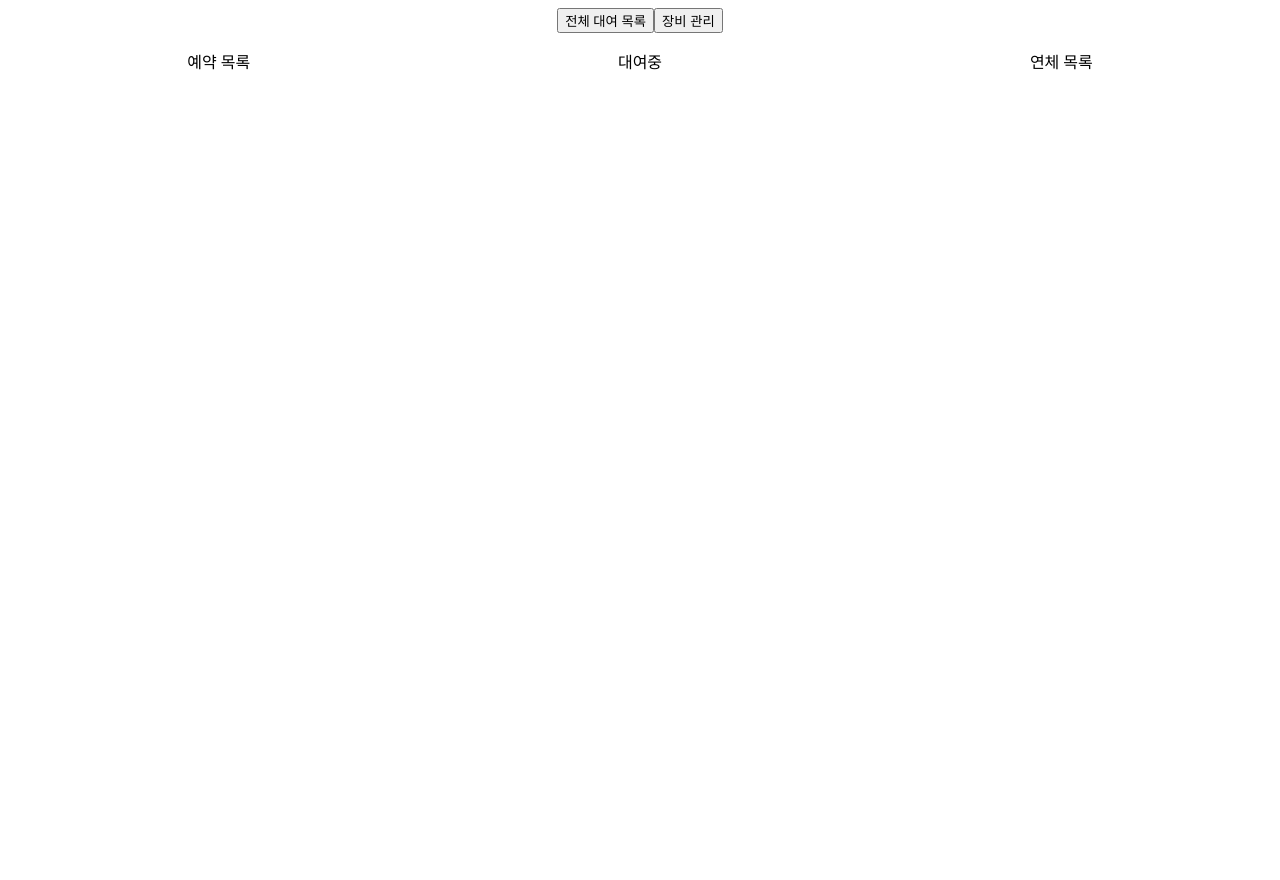
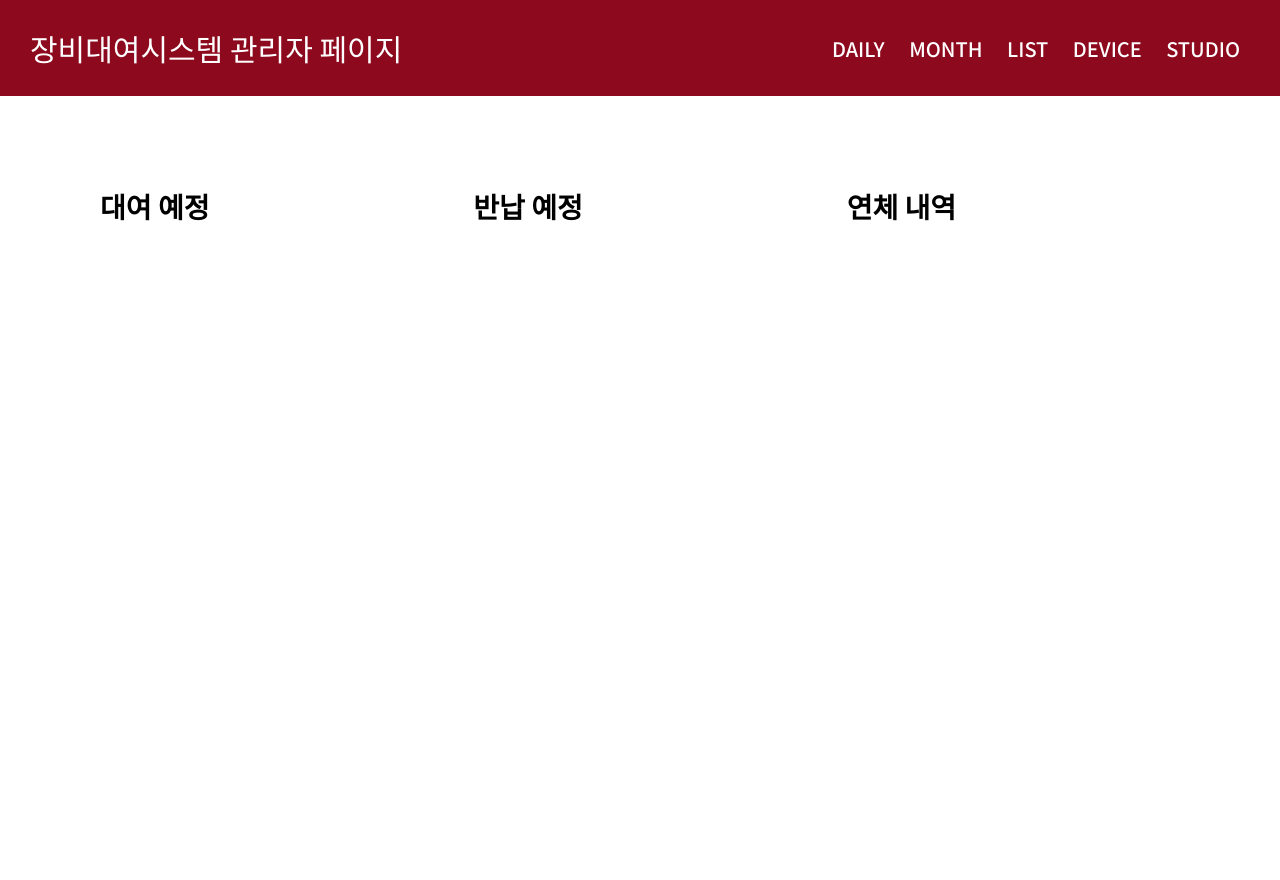
Before and after one commit to dooking/KU-MediaCenterV1, a Django app: page /adminpage/main in a window 1280 px wide. Before the commit the page ends 70 px from the top, so only its background shows below. Run offline with Django 3.2, Linux system fonts and the light colour scheme; data that the repository does not hold is empty.

Commit message:
adminpage/main css working

```diff
--- /dev/null
+++ b/project/adminpage/static/admin_base.css
@@ -0,0 +1,32 @@
+*{
+    font-family: 'Noto Sans KR', sans-serif;
+    margin: 0;
+    box-sizing: border-box;
+}
+body{
+    height: 100vh;
+}
+
+header {
+    background-color: #8D091D;
+    display: flex;
+    justify-content: space-between;
+    align-items: center;
+    font-weight: 500;
+    height: 12vh;
+    margin: 0;
+    padding: 0 30px;
+}
+.logo {
+    color: white;
+    font-size: 30px;
+}
+.top-nav {
+    font-size: 20px;
+}
+.top-nav a {
+    color: white;
+    padding: 0 10px;
+    text-decoration: none;
+
+}
--- /dev/null
+++ b/project/adminpage/static/admin_main.css
@@ -0,0 +1,53 @@
+#wrapper{
+    width: 100%;
+    height: 88vh;
+}
+
+.main_div{
+    width: ;
+    margin-top: 10vh;
+    margin-right: 10vh;
+    margin-left: 10vh;
+    height: 30vh;
+    display: flex;
+    /* align-items: center; */
+    justify-content: center;
+}
+.current_list {
+    width: 400px;
+    margin: 0 10px;
+    padding: 10px;
+    display: flex;
+    flex-direction: column;
+}
+.current_list_p {
+    font-size: 28px;
+    font-weight: 600;
+    color: black;
+}
+.current_list_card {
+    width: 100%;
+    height: 200px;
+    background-color: #FCFCFC;
+    border-radius: 7px;
+    box-shadow: 0 3px 6px 0 rgba(0, 0, 0, 0.26);
+    margin-top: 10px;
+    padding: 20px 35px;
+}
+.check2 {
+    width: 75px;
+    height: 30px;
+    background-color: #C63939;
+    color: white;
+    font-size: 14px;
+    text-decoration: none;
+    border: none;
+    border-radius: 2px;
+    box-shadow: 0 3px 6px 0 rgba(0, 0, 0, 0.26);
+    opacity: 0.8;
+    transition: 0.3s;
+    text-decoration: none;
+    cursor: pointer;
+  }
+
+  .check2:hover {opacity: 1}
--- /dev/null
+++ b/project/adminpage/templates/admin_base.html
@@ -0,0 +1,29 @@
+{% load static %}
+<!DOCTYPE html>
+<html lang="en">
+<head>
+    <meta charset="UTF-8">
+    <meta name="viewport" content="width=device-width, initial-scale=1.0">
+    <title>
+        {% block title %}{% endblock title %}
+    </title>
+    <link href="https://fonts.googleapis.com/css2?family=Noto+Sans+KR:wght@100;300;400;500;700;900&display=swap" rel="stylesheet">
+    <link rel="stylesheet" href="{% static 'admin_base.css' %}" />
+    {% block css %}{% endblock css %}
+</head>
+<body>
+    <header>
+        <p class = "logo">장비대여시스템 관리자 페이지</p>
+        <div class = "top-nav">
+            <a href = "{% url 'main' %}">DAILY</a>
+            <a href = "{% url 'main' %}">MONTH</a>
+            <a href = "{% url 'total' %}">LIST</a>
+            <a href = "{% url 'equipment' %}">DEVICE</a>
+            <a href = "{% url 'equipment' %}">STUDIO</a>
+        </div>
+    </header>
+{% block content %}
+{% endblock content %}
+
+</body>
+</html>
--- a/project/adminpage/templates/main.html
+++ b/project/adminpage/templates/main.html
@@ -1,91 +1,53 @@
-<!DOCTYPE html>
-<html lang="en">
-  <head>
-    <meta charset="UTF-8" />
-    <meta name="viewport" content="width=device-width, initial-scale=1.0" />
-    <title>adminpage main</title>
-  </head>
-  <body>
-    <div
-      style="
-        display: flex;
-        justify-content: center;
-        align-items: center;
-        width: 100%;
-        height: 100%;
-      "
-    >
-      <a href="{% url 'total' %}">
-        <button>전체 대여 목록</button>
+{% extends 'admin_base.html' %}
+{% load static %}
+{% block title %} 관리자 페이지 {% endblock title %}
+{% block css %}
+<link rel="stylesheet" href="{% static 'admin_main.css' %}" />
+<meta name="viewport" content="width=device-width, initial-scale=1" />
+{% endblock css %}
+{% block content %}
+<div id="wrapper">
+  <div class="main_div">
+      <div class = "current_list" id = "current_list1">
+        <p class = "current_list_p">대여 예정</p>
+          {% if state0s %} {% for state0 in state0s %}
+            <div class="current_list_card">
+              <p>{{state0.username}}</p>
+              <p>대여: {{state0.fromDate}}일 {{state0.fromDateTime}}시</p>
+              <p>반납: {{state0.toDate}}일 {{state0.toDateTime}}시</p>
+              <a class="detail">세부 사항</a>
+              <a href="{% url 'qrcheckBrrow' state0.pk %}">
+                <button class = 'check1'>대여 확인</button>
                 </a>
-      <a href="{% url 'equipment' %}">
-        <button>장비 관리</button>
-      </a>
-    </div>
-    <div
-      style="
-        display: flex;
-        justify-content: center;
-        align-items: center;
-        width: 100%;
-        height: 100%;
-      "
-    >
-      <div
-        style="
-          display: flex;
-          justify-content: center;
-          align-items: center;
-          width: 100%;
-          height: 10%;
-        "
-      >
-        <p>예약 목록</p>
-        {% if state0s %} {% for state0 in state0s %}
-        <div>
-          <p>대충 예약 내용 보여준다는 내용</p>
-          <a href="{% url 'qrcheckBrrow' state0.pk %}"
-            ><button>QRcode check 대여 승인하기</button></a
-          >
             </div>
           {% endfor%} {% endif %}
       </div>
-      <div
-        style="
-          display: flex;
-          justify-content: center;
-          align-items: center;
-          width: 100%;
-          height: 10%;
-          flex-direction: column;
-        "
-      >
-        <p>대여중</p>
+      <div class = "current_list" id = "current_list2">
+        <p class = "current_list_p">반납 예정</p>
           {% if state1s %} {% for state1 in state1s %}
-        <div>
-          <p>대충 예약 내용 보여준다는 내용</p>
-          <a href="{% url 'qrcheckReturn' state1.pk %}"
-            ><button>QRcode check 반납하기</button></a
-          >
+            <div class="current_list_card">
+              <p>{{state1.username}}</p>
+              <p>대여: {{state1.fromDate}}일 {{state1.fromDateTime}}시</p>
+              <p>반납: {{state1.toDate}}일 {{state1.toDateTime}}시</p>
+              <a class="detail">세부 사항</a>
+              <a href="{% url 'qrcheckReturn' state1.pk %}">
+                <button class = 'check2'>반납 확인</button>
+              </a>
             </div>
           {% endfor%} {% endif %}
       </div>
-      <div
-        style="
-          display: flex;
-          justify-content: center;
-          align-items: center;
-          width: 100%;
-          height: 10%;
-        "
-      >
-        <p>연체 목록</p>
+      <div class = "current_list" id = "current_list3">
+        <p class = "current_list_p">연체 내역</p>
           {% if state2s %} {% for state2 in state2s %}
-        <div>
-          <p>대충 예약 내용 보여준다는 내용</p>
+          <div class="current_list_card">
+            <p>{{state1.username}}</p>
+            <p>대여: {{state2.fromDate}}일 {{state2.fromDateTime}}시</p>
+            <p>반납: {{state2.toDate}}일 {{state2.toDateTime}}시</p>
+            <a class="detail">세부 사항</a>
+            <p>연체 처리 어케할깡ㅜㅜ</p>
           </div>
           {% endfor%} {% endif %}
       </div>
   </div>
-  </body>
-</html>
+</div>
+{% endblock content %}
```
Lines whose indentation alone changed are shown as unchanged.
